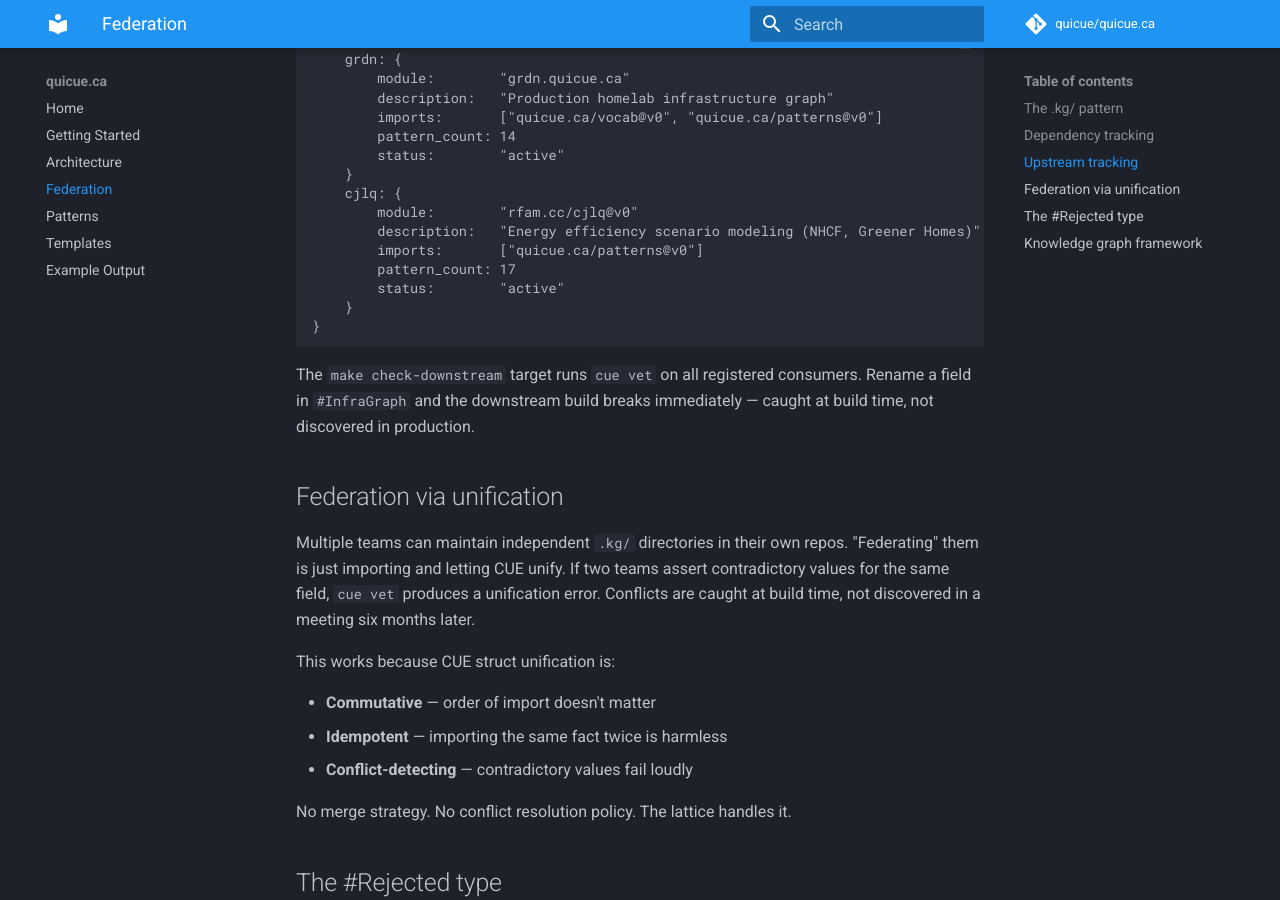
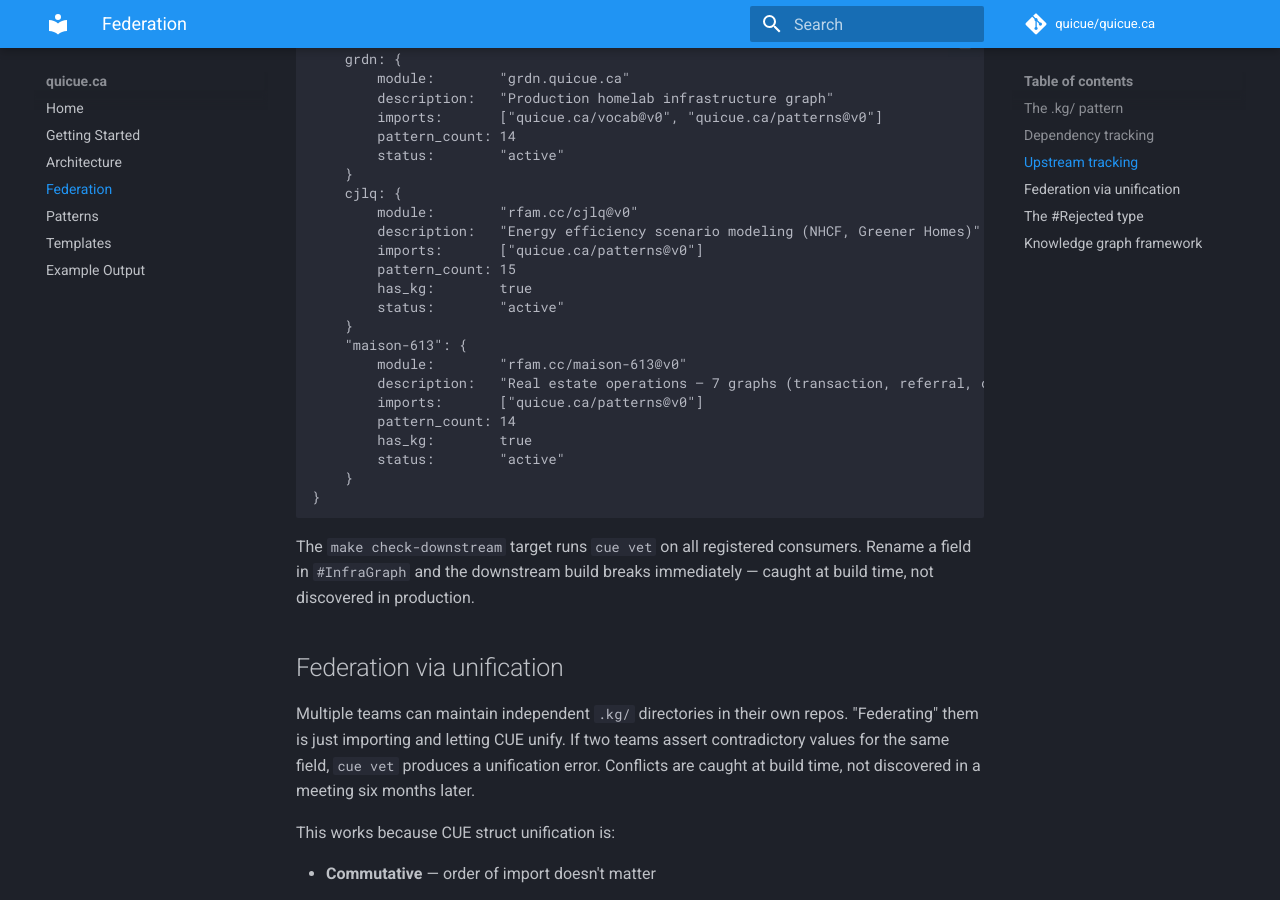
Before and after one commit to quicue/quicue.ca, an MkDocs documentation site: the page built from docs/federation.md, in a window 1280 px wide and 900 px high, scrolled down 1248 px. Built offline with MkDocs 1.6.1 and Material for MkDocs 9.7.7, drawn with Linux system fonts in a browser that asks for light colours; comment, search, counter and statistics services are not loaded.

Commit message:
Fix prose: domain-agnostic framing, updated downstream counts, devbox apps
- architecture.md: "any domain" not "infrastructure", 8 validation targets
- federation.md: downstream.cue example shows maison-613, fix cjlq count
- README.md: devbox description includes #App template and verify.cue

```diff
--- a/docs/federation.md
+++ b/docs/federation.md
@@ -56,7 +56,16 @@ downstream: {
         module:        "rfam.cc/cjlq@v0"
         description:   "Energy efficiency scenario modeling (NHCF, Greener Homes)"
         imports:       ["quicue.ca/patterns@v0"]
-        pattern_count: 17
+        pattern_count: 15
+        has_kg:        true
+        status:        "active"
+    }
+    "maison-613": {
+        module:        "rfam.cc/maison-613@v0"
+        description:   "Real estate operations — 7 graphs (transaction, referral, compliance, ...)"
+        imports:       ["quicue.ca/patterns@v0"]
+        pattern_count: 14
+        has_kg:        true
         status:        "active"
     }
 }
```
Also changed, not shown: README.md (+1 -1 lines), docs/architecture.md (+5 -5 lines).
